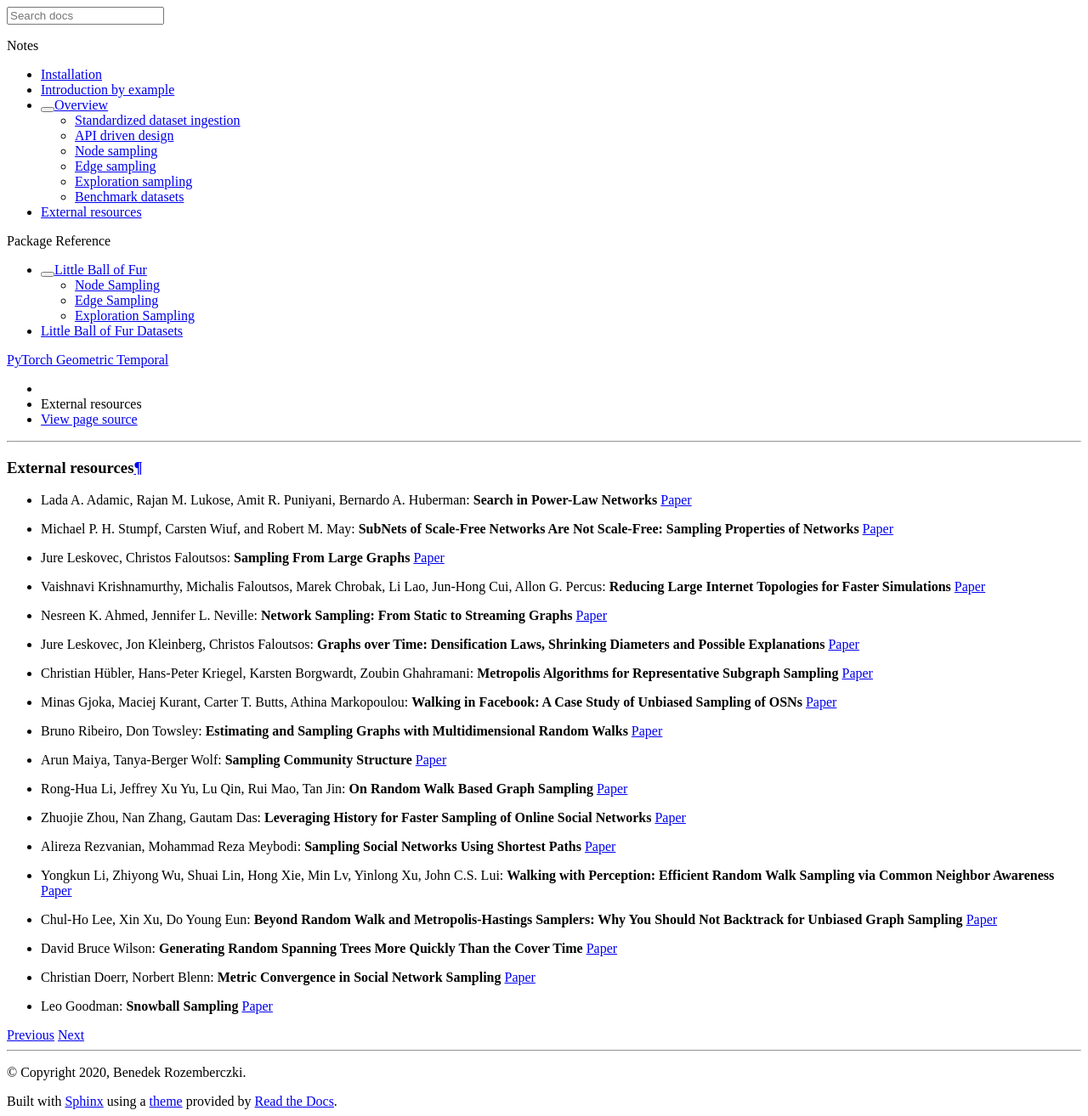
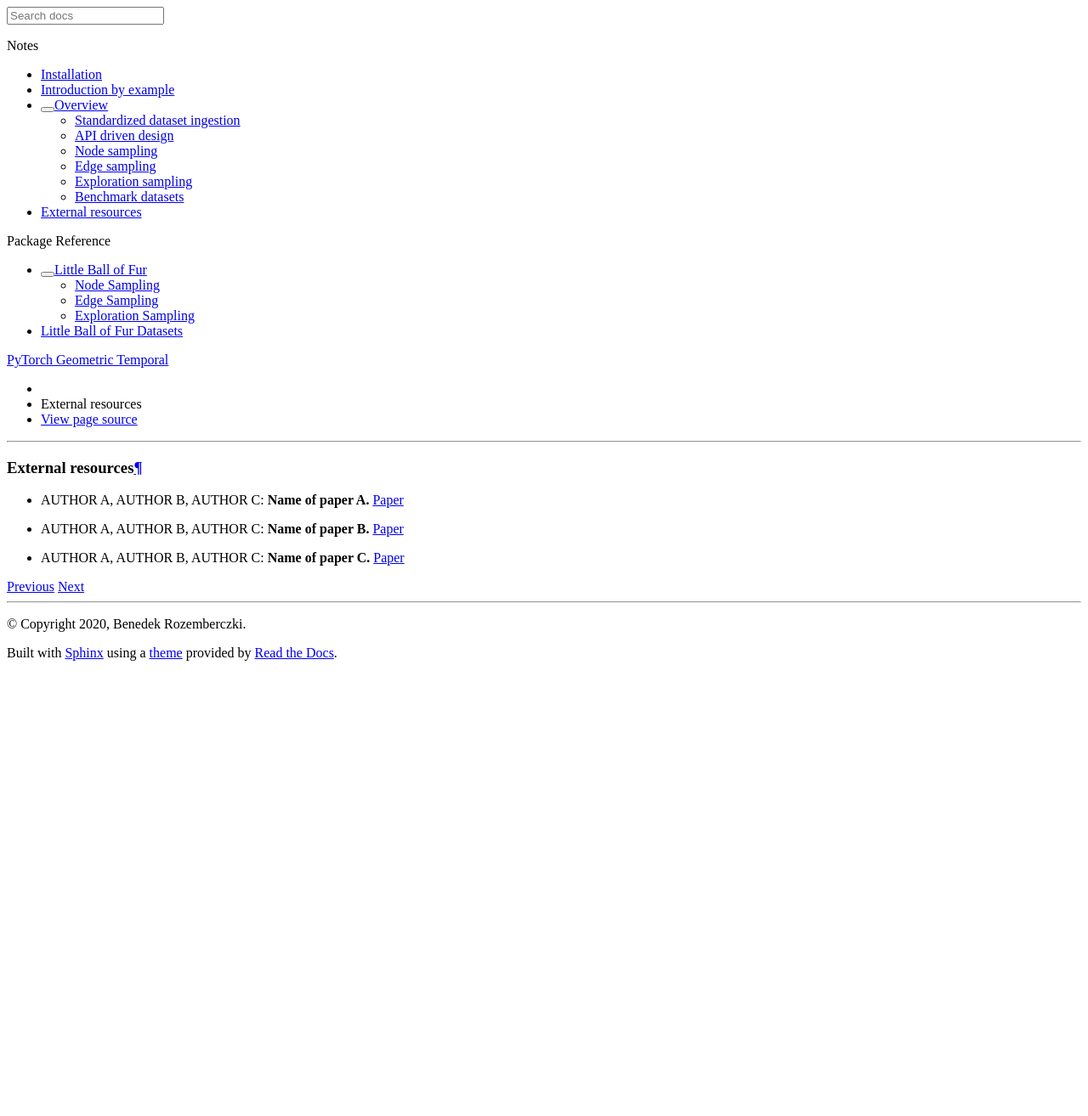
Before and after one commit to benedekrozemberczki/pytorch_geometric_temporal, a Sphinx documentation site: the page built from docs/source/notes/resources.rst, in a window 1280 px wide. Shown: the whole page at 85% size. Built offline with Sphinx 7.4.7 and the Read the Docs theme 2.0.0, drawn with Linux system fonts in a browser that asks for light colours; pages that are not in the unit, such as notebooks, are missing from menus; after the commit the page ends 900 px from its top, so only the background shows below that.

Commit message:
Initial setup

```diff
--- a/docs/source/notes/resources.rst
+++ b/docs/source/notes/resources.rst
@@ -1,38 +1,8 @@
 External resources
 ==================
 
-* Lada A. Adamic, Rajan M. Lukose, Amit R. Puniyani, Bernardo A. Huberman: **Search in Power-Law Networks** `Paper <https://arxiv.org/pdf/cs/0103016.pdf>`_
+* AUTHOR A, AUTHOR B, AUTHOR C: **Name of paper A.** `Paper <https://arxiv.org/pdf/cs/0103016.pdf>`_
 
-* Michael P. H. Stumpf, Carsten Wiuf, and Robert M. May: **SubNets of Scale-Free Networks Are Not Scale-Free: Sampling Properties of Networks** `Paper <https://www.pnas.org/content/102/12/4221>`_
+* AUTHOR A, AUTHOR B, AUTHOR C: **Name of paper B.** `Paper <https://arxiv.org/pdf/cs/0103016.pdf>`_
 
-* Jure Leskovec, Christos Faloutsos: **Sampling From Large Graphs** `Paper <https://cs.stanford.edu/people/jure/pubs/sampling-kdd06.pdf>`_
-
-* Vaishnavi Krishnamurthy, Michalis Faloutsos, Marek Chrobak, Li Lao, Jun-Hong Cui, Allon G. Percus: **Reducing Large Internet Topologies for Faster Simulations** `Paper <https://link.springer.com/chapter/10.1007/11422778_27>`_
-
-* Nesreen K. Ahmed, Jennifer L. Neville: **Network Sampling: From Static to Streaming Graphs** `Paper <https://dl.acm.org/doi/10.1145/2601438>`_
-
-* Jure Leskovec, Jon Kleinberg, Christos Faloutsos: **Graphs over Time: Densification Laws, Shrinking Diameters and Possible Explanations** `Paper <https://www.cs.cornell.edu/home/kleinber/kdd05-time.pdf>`_
-
-* Christian Hübler, Hans-Peter Kriegel, Karsten Borgwardt, Zoubin Ghahramani: **Metropolis Algorithms for Representative Subgraph Sampling** `Paper <http://mlcb.is.tuebingen.mpg.de/Veroeffentlichungen/papers/HueBorKriGha08.pdf>`_
-
-* Minas Gjoka, Maciej Kurant, Carter T. Butts, Athina Markopoulou: **Walking in Facebook: A Case Study of Unbiased Sampling of OSNs** `Paper <https://ieeexplore.ieee.org/document/5462078>`_
-
-* Bruno Ribeiro, Don Towsley: **Estimating and Sampling Graphs with Multidimensional Random Walks** `Paper <https://arxiv.org/abs/1002.1751>`_
-
-* Arun Maiya, Tanya-Berger Wolf: **Sampling Community Structure** `Paper <http://arun.maiya.net/papers/maiya_etal-sampcomm.pdf>`_
-
-* Rong-Hua Li, Jeffrey Xu Yu, Lu Qin, Rui Mao, Tan Jin: **On Random Walk Based Graph Sampling** `Paper <https://ieeexplore.ieee.org/document/7113345>`_
-
-* Zhuojie Zhou, Nan Zhang, Gautam  Das: **Leveraging History for Faster Sampling of Online Social Networks** `Paper <https://dl.acm.org/doi/10.5555/2794367.2794373>`_
-
-* Alireza Rezvanian, Mohammad Reza Meybodi: **Sampling Social Networks Using Shortest Paths** `Paper <https://www.sciencedirect.com/science/article/pii/S0378437115000321>`_
-
-* Yongkun Li, Zhiyong Wu, Shuai Lin, Hong Xie, Min Lv, Yinlong Xu, John C.S. Lui: **Walking with Perception: Efficient Random Walk Sampling via Common Neighbor Awareness** `Paper <https://ieeexplore.ieee.org/document/8731555>`_
-
-* Chul-Ho Lee, Xin Xu, Do Young Eun: **Beyond Random Walk and Metropolis-Hastings Samplers: Why You Should Not Backtrack for Unbiased Graph Sampling** `Paper <https://arxiv.org/abs/1204.4140>`_
-
-* David Bruce Wilson: **Generating Random Spanning Trees More Quickly Than the Cover Time** `Paper <http://citeseerx.ist.psu.edu/viewdoc/download?doi=10.1.1.47.8598&rep=rep1&type=pdf>`_
-
-* Christian Doerr, Norbert Blenn: **Metric Convergence in Social Network Sampling** `Paper <https://dl.acm.org/doi/10.1145/2491159.2491168>`_
-
-* Leo Goodman: **Snowball Sampling** `Paper <https://projecteuclid.org/euclid.aoms/1177705148>`_
+* AUTHOR A, AUTHOR B, AUTHOR C: **Name of paper C.** `Paper <https://arxiv.org/pdf/cs/0103016.pdf>`_
```
